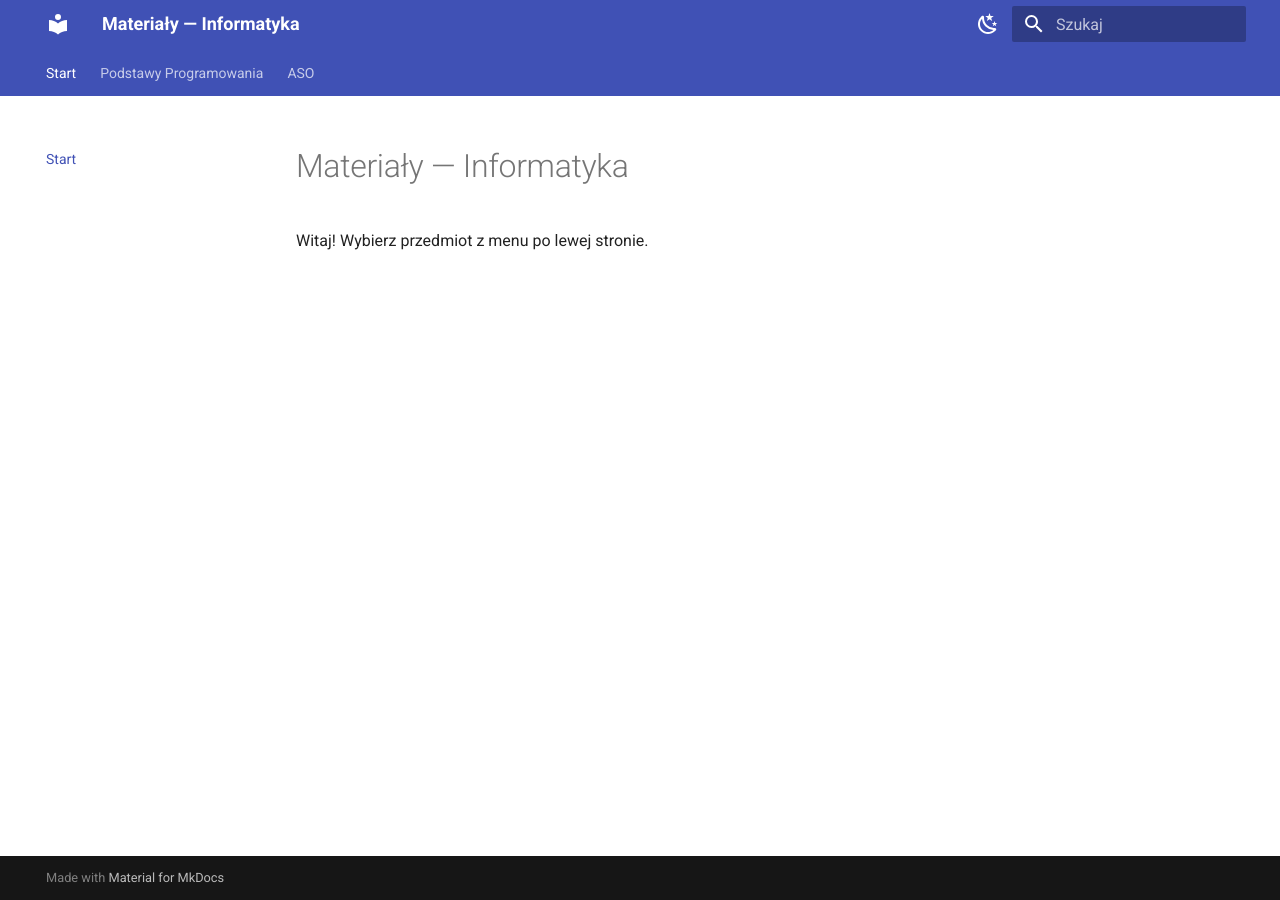
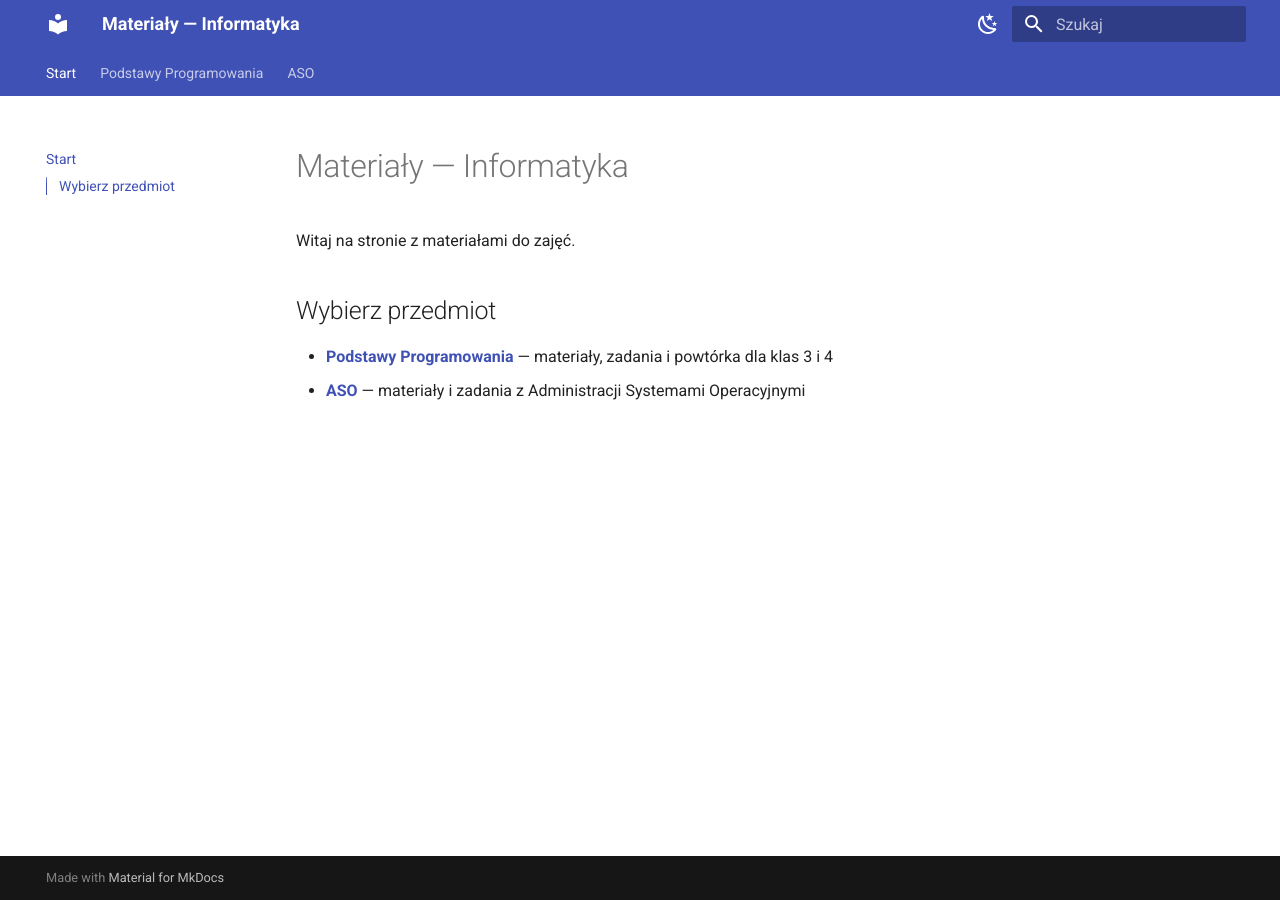
Before and after one commit to a-wieczorek-nauczyciel/informatyka-zawodowe, an MkDocs documentation site: the page built from docs/index.md, in a window 1280 px wide. Built offline with MkDocs 1.6.1 and Material for MkDocs 9.7.7, drawn with Linux system fonts in a browser that asks for light colours.

Commit message:
Revise welcome message and add subject options
Updated welcome message and added subject selection section.

```diff
--- a/docs/index.md
+++ b/docs/index.md
@@ -1,3 +1,8 @@
 # Materiały — Informatyka
 
-Witaj! Wybierz przedmiot z menu po lewej stronie.
+Witaj na stronie z materiałami do zajęć.
+
+## Wybierz przedmiot
+
+- **[Podstawy Programowania](podstawy-programowania/klasa-3/index.md)** — materiały, zadania i powtórka dla klas 3 i 4
+- **[ASO](aso/klasa-2/index.md)** — materiały i zadania z Administracji Systemami Operacyjnymi
```
